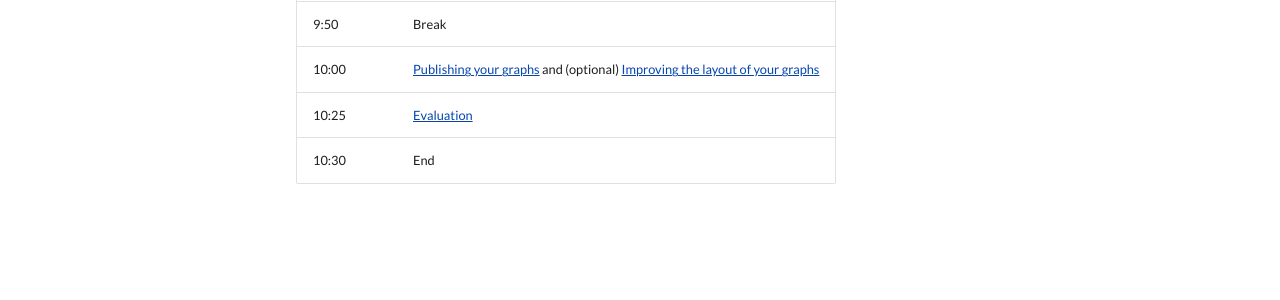
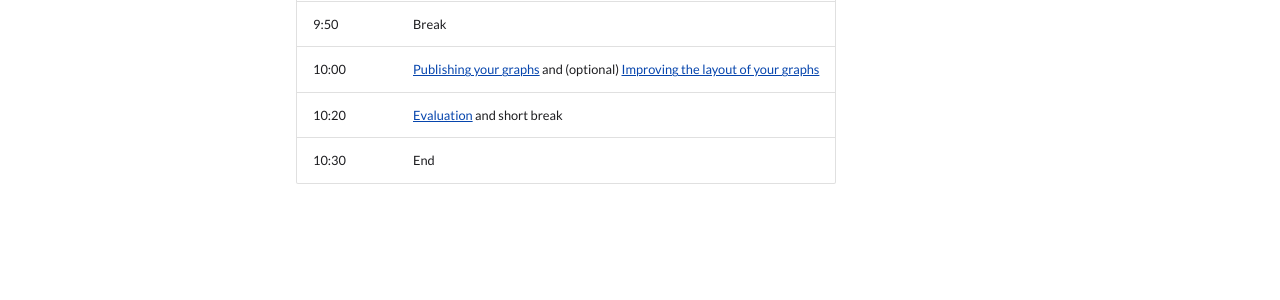
Before and after one commit to richelbilderbeek/lesson_mermaid, an MkDocs documentation site: the page built from docs/schedule.md, in a window 1280 px wide. Shown: the part 363-663 px from the top of the page. Built offline with MkDocs 1.6.1 and Material for MkDocs 9.7.7, drawn with Linux system fonts in a browser that asks for light colours; comment, search, counter and statistics services are not loaded.

Commit message:
Add short break

```diff
--- a/docs/schedule.md
+++ b/docs/schedule.md
@@ -6,5 +6,5 @@ Time |Description
 9:30 |[Mermaid terminology](sessions/mermaid_terminology.md)
 9:50 |Break
 10:00|[Publishing your graphs](sessions/publishing_graphs.md) and (optional) [Improving the layout of your graphs](sessions/improving_layout.md)
-10:25|[Evaluation](evaluation.md)
+10:20|[Evaluation](evaluation.md) and short break
 10:30|End
```
